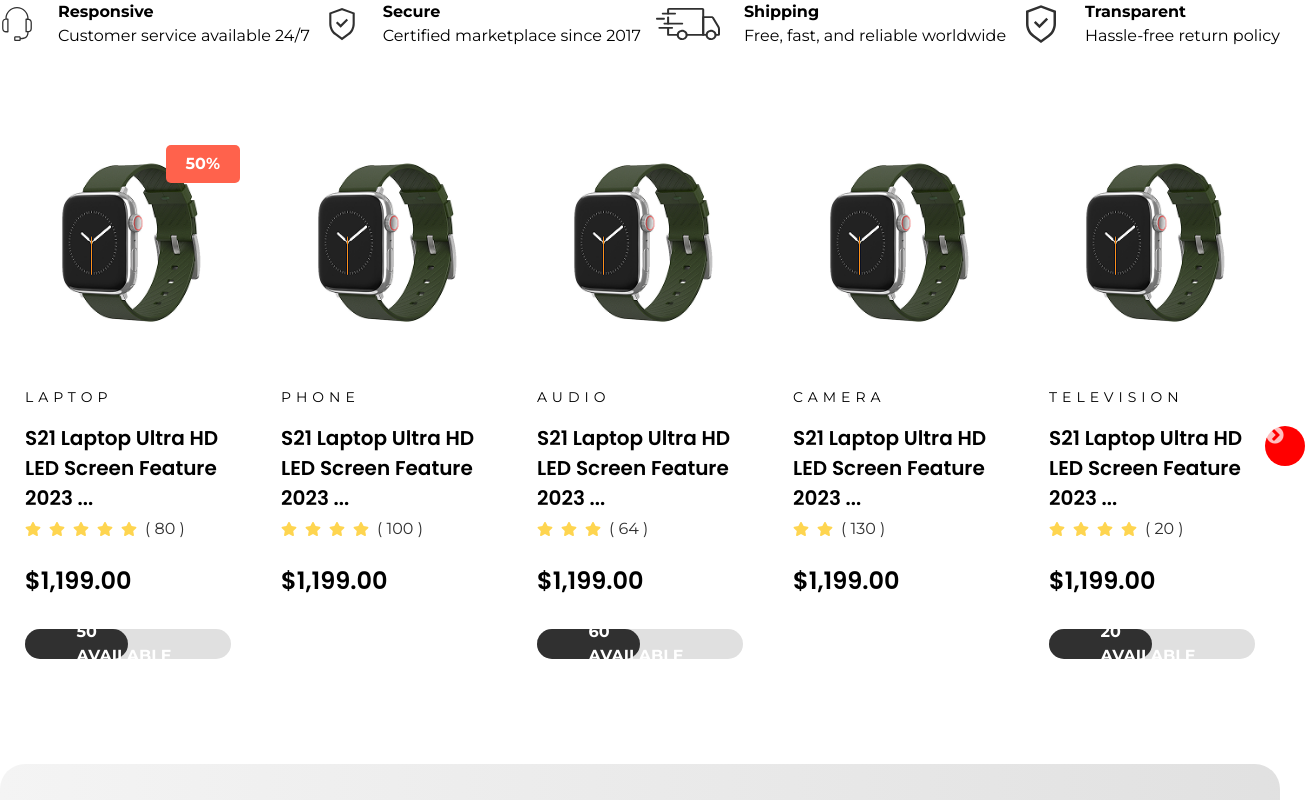
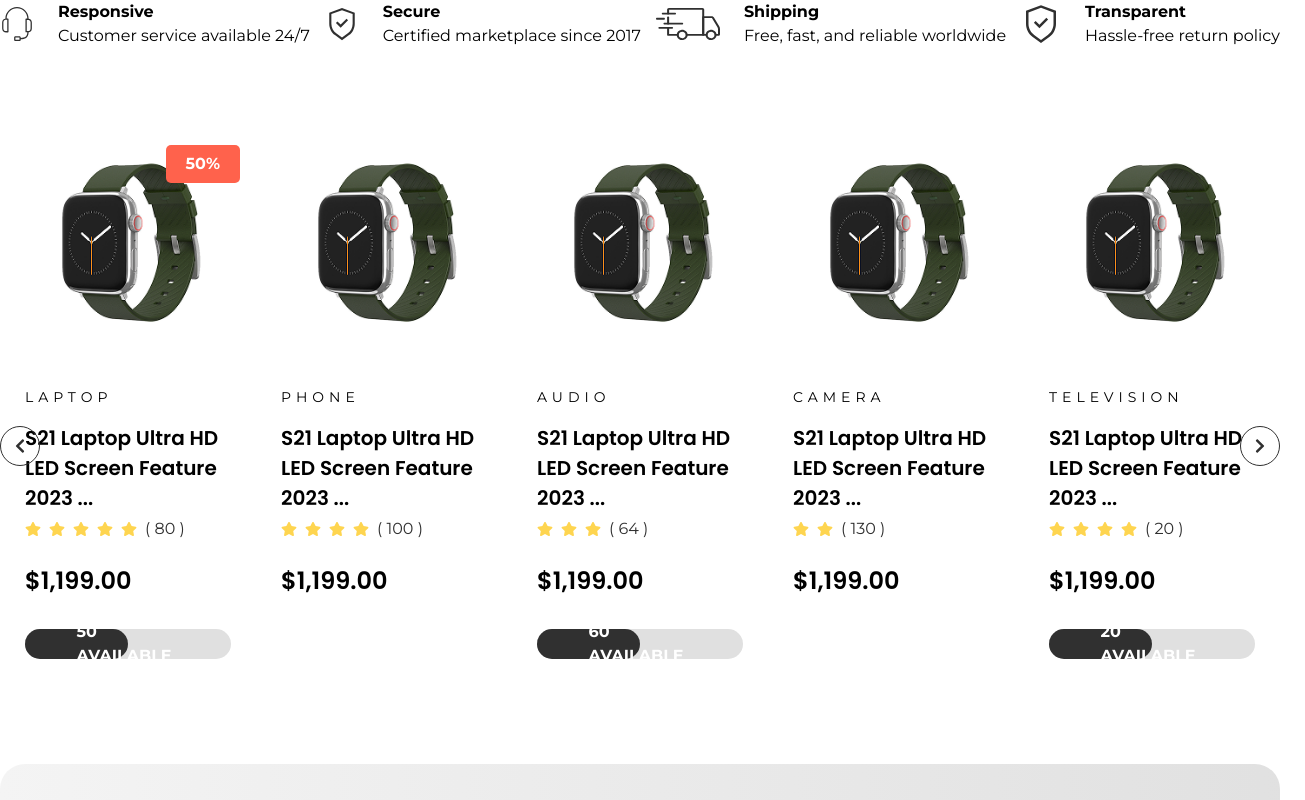
Before and after one commit to nazmulalamdev/eshop, a React (Vite) app: page / in a window 1280 px wide. Shown: the part 900-1700 px from the top of the page, 1305 px wide, since content can reach past the window. Built offline with nearby package versions, Linux system fonts and the light colour scheme.

Commit message:
arrow done

```diff
--- a/src/components/FeaturedProduct.jsx
+++ b/src/components/FeaturedProduct.jsx
@@ -4,34 +4,48 @@ import Container from "./commonLayout/Container";
 import "slick-carousel/slick/slick.css";
 import "slick-carousel/slick/slick-theme.css";
 import Slider from "react-slick";
+import { FaChevronLeft, FaChevronRight } from "react-icons/fa";
 
-function SampleNextArrow(props) {
-  const { className, style, onClick } = props;
+function SampleNextArrow({ onClick }) {
+  // const { className, style, onClick } = props;
   return (
     <div
-      className={className}
-      style={{
-        ...style,
-        display: "block",
-        background: "red",
-        width: "40px",
-        height: "40px",
-        borderRadius: "50%",
-        top: "50%",
-      }}
       onClick={onClick}
-    />
+      className="absolute right-0 top-1/2 -translate-y-1/2 z-10 border text-[#303030] rounded-full w-10 h-10 flex items-center justify-center cursor-pointer"
+    >
+      <FaChevronRight size={16} />
+    </div>
+    // <div
+    //   className={className}
+    //   style={{
+    //     position: "absolute",
+    //     ...style,
+    //     display: "block",
+    //     background: "red",
+    //     width: "40px",
+    //     height: "40px",
+    //     borderRadius: "50%",
+    //     top: "50%",
+    //   }}
+    //   onClick={onClick}
+    // />
   );
 }
 
-function SamplePrevArrow(props) {
-  const { className, style, onClick } = props;
+function SamplePrevArrow({ onClick }) {
+  // const { className, style, onClick } = props;
   return (
     <div
-      className={className}
-      style={{ ...style, display: "block", background: "green" }}
       onClick={onClick}
-    />
+      className="absolute left-0 top-1/2 -translate-y-1/2 z-10 border text-[#303030] rounded-full w-10 h-10 flex items-center justify-center cursor-pointer"
+    >
+      <FaChevronLeft />
+    </div>
+    // <div
+    //   className={className}
+    //   style={{ ...style, display: "block", background: "green" }}
+    //   onClick={onClick}
+    // />
   );
 }
 
@@ -51,6 +65,7 @@ const FeaturedProduct = () => {
   return (
     <>
       <Container>
+        <div className="relative">
           <Slider {...settings}>
             {/* <div className="flex gap-1"> */}
             <ProductLayout
@@ -115,6 +130,7 @@ const FeaturedProduct = () => {
             />
             {/* </div> */}
           </Slider>
+        </div>
       </Container>
     </>
   );
```
Lines whose indentation alone changed are shown as unchanged.
